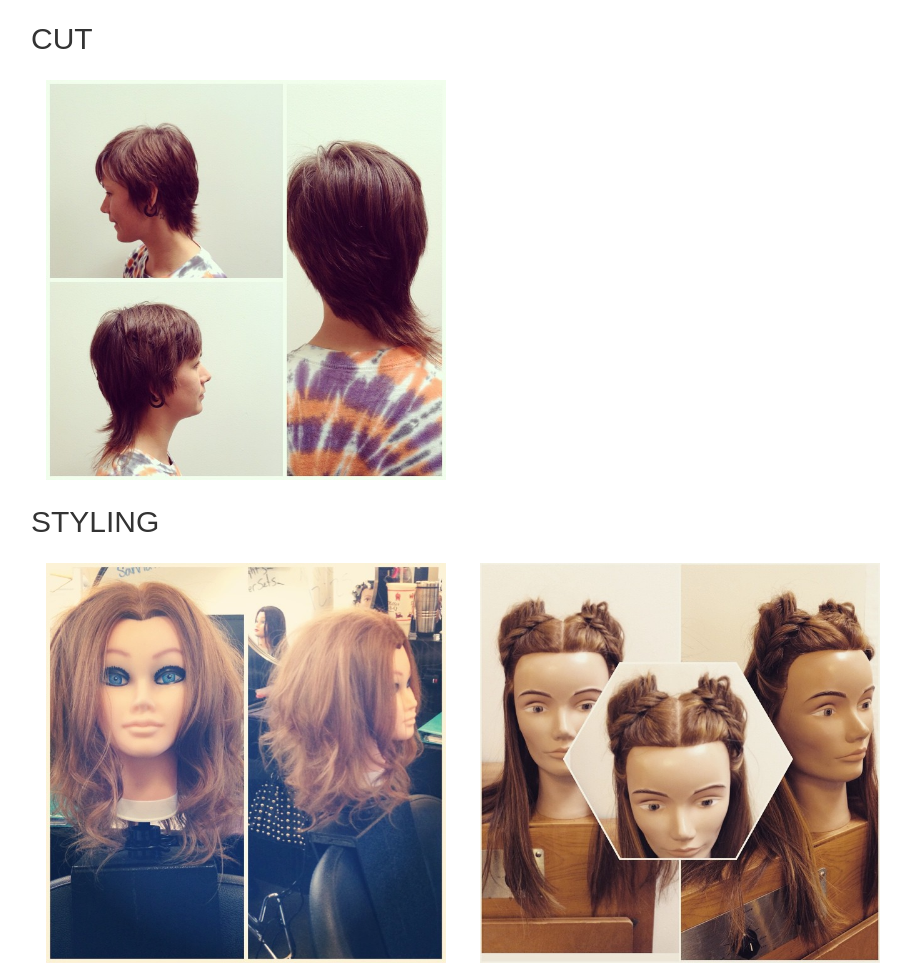
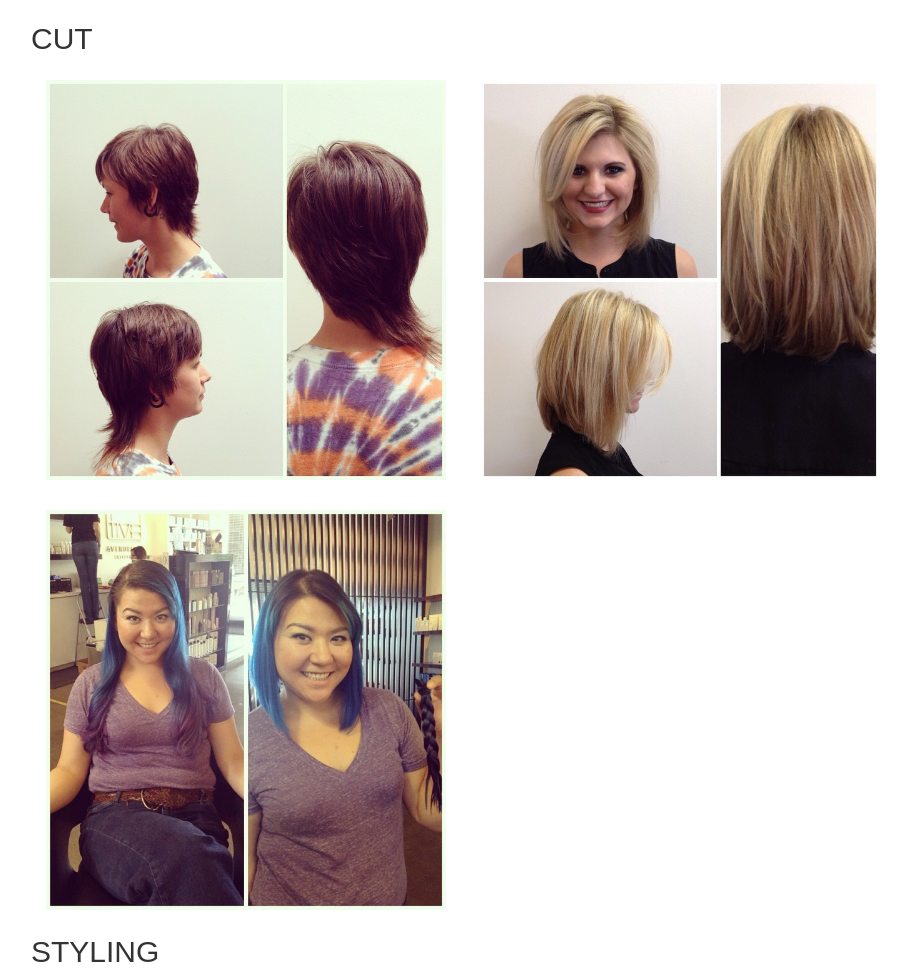
Before and after one commit to llemonggang/hair, a plain HTML site: page index.html in a window 1280 px wide. Shown: the part 1338-2309 px from the top of the page, without its empty margins (9-920 px from the left). Drawn offline with nearby package versions, Linux system fonts and the light colour scheme.

Commit message:
adding more cut photos

```diff
--- a/index.html
+++ b/index.html
@@ -36,6 +36,8 @@
         <li><img src="./images/Red.jpg" alt=""></li>
         <h4>Cut</h4>
         <li><img src="./images/Asymmetrical.jpg" alt=""></li>
+        <li><img src="./images/Morgan.jpg" alt=""></li>
+        <li><img src="./images/christina.jpg" alt=""></li>
         <h4>Styling</h4>
         <li><img src="./images/Bomb.jpg" alt=""></li>
         <li><img src="./images/Braids.jpg" alt=""></li>
```
Also changed, not shown: images/Morgan.jpg (added), images/christina.jpg (added).
